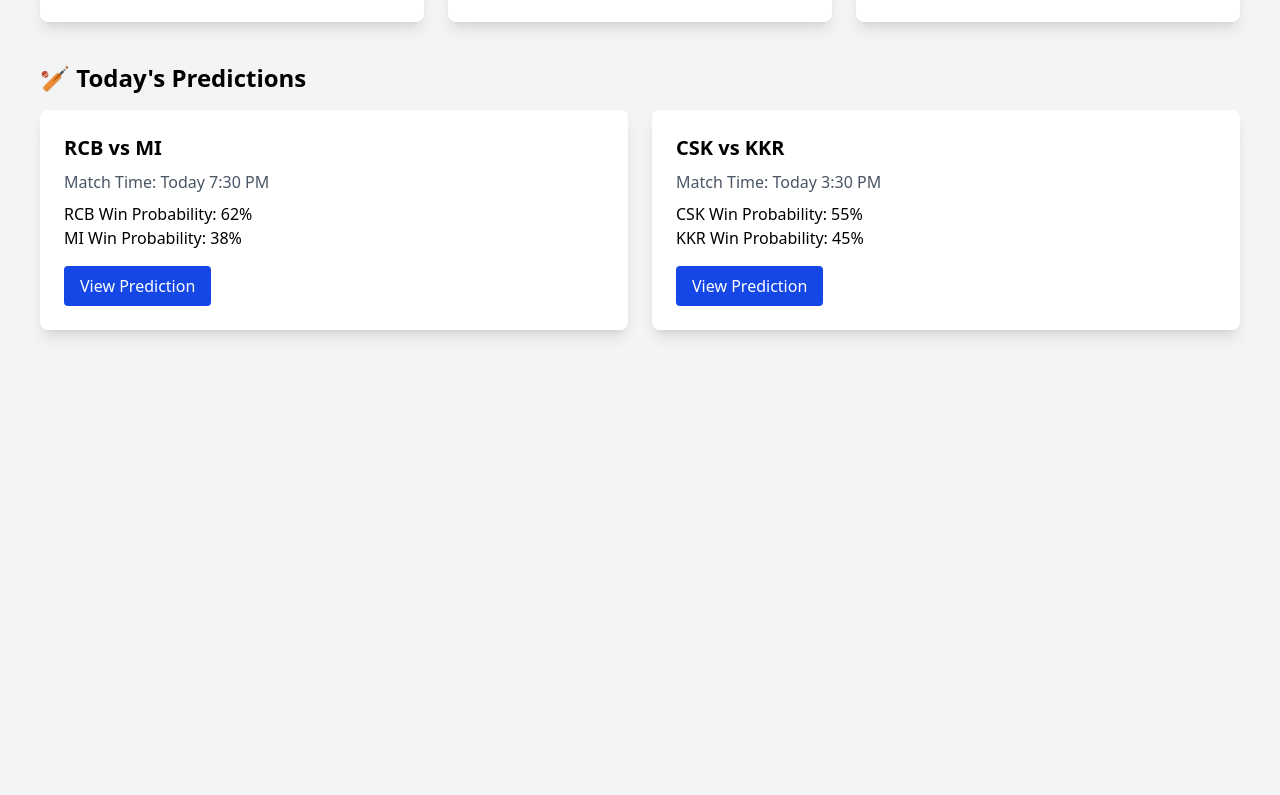
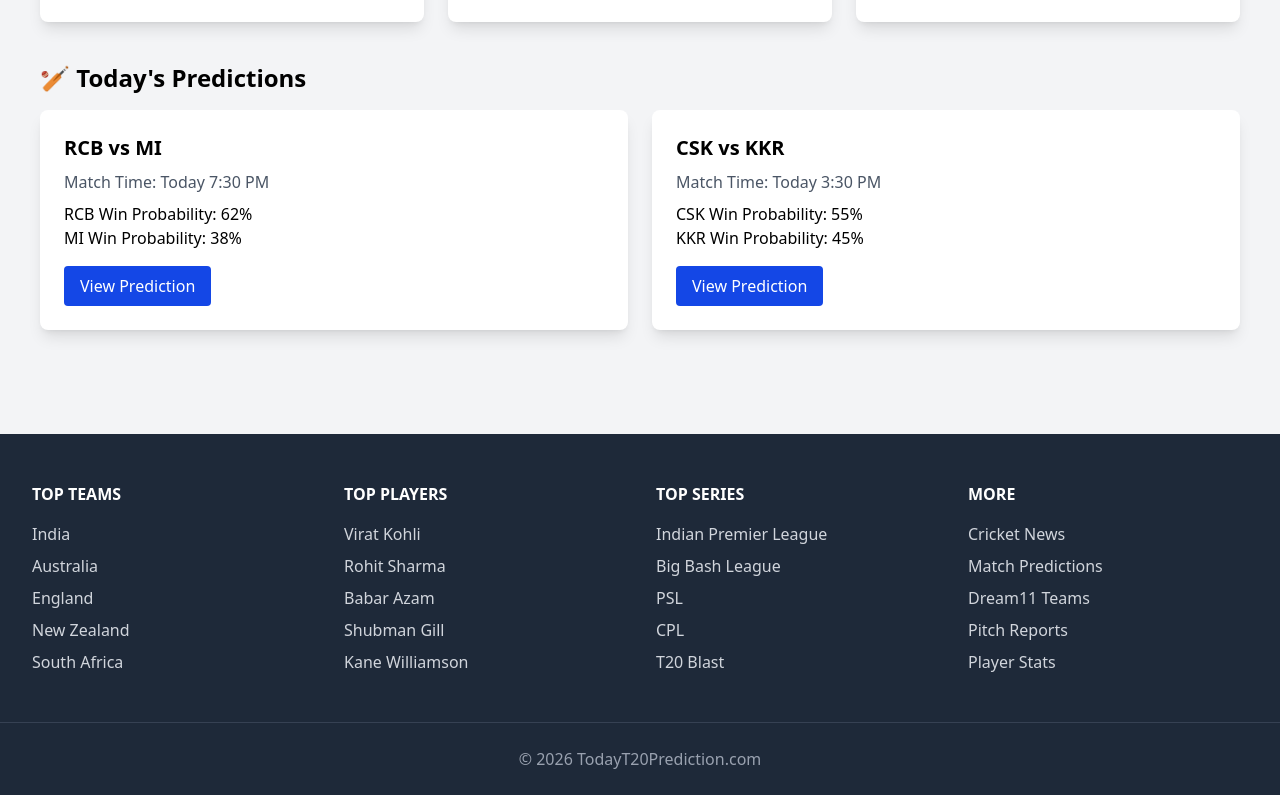
Before and after one commit to mukesh694/todayt20prediction, a Next.js app: page / in a window 1280 px wide. Shown: the part 430-1225 px from the top of the page. Before the commit the page ends 800 px from the top, so only its background shows below. Built offline with nearby package versions, Linux system fonts and the light colour scheme.

Commit message:
this is for footer

```diff
--- a/app/layout.tsx
+++ b/app/layout.tsx
@@ -2,6 +2,7 @@
 import { Geist, Geist_Mono } from "next/font/google";
 import "./globals.css";
 import Navbar from "../components/Navbar";
+import Footer from "@/components/Footer";
 
 const geistSans = Geist({
   variable: "--font-geist-sans",
@@ -16,26 +17,27 @@
 export const metadata: Metadata = {
   title: "todayt20prediction",
   description: "IPL & T20 match predictions",
-  icons:{
-    icon:"/cricket.png",
+  icons: {
+    icon: "/cricket.png",
   },
 };
 
 export default function RootLayout({
   children,
-}:  {
+}: {
   children: React.ReactNode;
 }) {
   return (
     <html lang="en">
-      <body>
+      <body className={`${geistSans.variable} ${geistMono.variable}`}>
 
         <Navbar />
 
         {children}
 
+        <Footer />
+
       </body>
     </html>
   );
-
 }
--- /dev/null
+++ b/components/Footer.tsx
@@ -0,0 +1,67 @@
+export default function Footer() {
+  return (
+    <footer className="bg-gray-800 text-white mt-16">
+
+      <div className="max-w-7xl mx-auto px-8 py-12 grid md:grid-cols-4 gap-8">
+
+        {/* Top Teams */}
+        <div>
+          <h3 className="font-bold mb-4">TOP TEAMS</h3>
+          <ul className="space-y-2 text-gray-300">
+            <li>India</li>
+            <li>Australia</li>
+            <li>England</li>
+            <li>New Zealand</li>
+            <li>South Africa</li>
+          </ul>
+        </div>
+
+        {/* Top Players */}
+        <div>
+          <h3 className="font-bold mb-4">TOP PLAYERS</h3>
+          <ul className="space-y-2 text-gray-300">
+            <li>Virat Kohli</li>
+            <li>Rohit Sharma</li>
+            <li>Babar Azam</li>
+            <li>Shubman Gill</li>
+            <li>Kane Williamson</li>
+          </ul>
+        </div>
+
+        {/* Top Series */}
+        <div>
+          <h3 className="font-bold mb-4">TOP SERIES</h3>
+          <ul className="space-y-2 text-gray-300">
+            <li>Indian Premier League</li>
+            <li>Big Bash League</li>
+            <li>PSL</li>
+            <li>CPL</li>
+            <li>T20 Blast</li>
+          </ul>
+        </div>
+
+        {/* More */}
+        <div>
+          <h3 className="font-bold mb-4">MORE</h3>
+          <ul className="space-y-2 text-gray-300">
+            <li>Cricket News</li>
+            <li>Match Predictions</li>
+            <li>Dream11 Teams</li>
+            <li>Pitch Reports</li>
+            <li>Player Stats</li>
+          </ul>
+        </div>
+
+      </div>
+
+      {/* Bottom Footer */}
+
+      <div className="border-t border-gray-700 py-6 text-center text-gray-400">
+
+        <p>© 2026 TodayT20Prediction.com</p>
+
+      </div>
+
+    </footer>
+  );
+}
```
